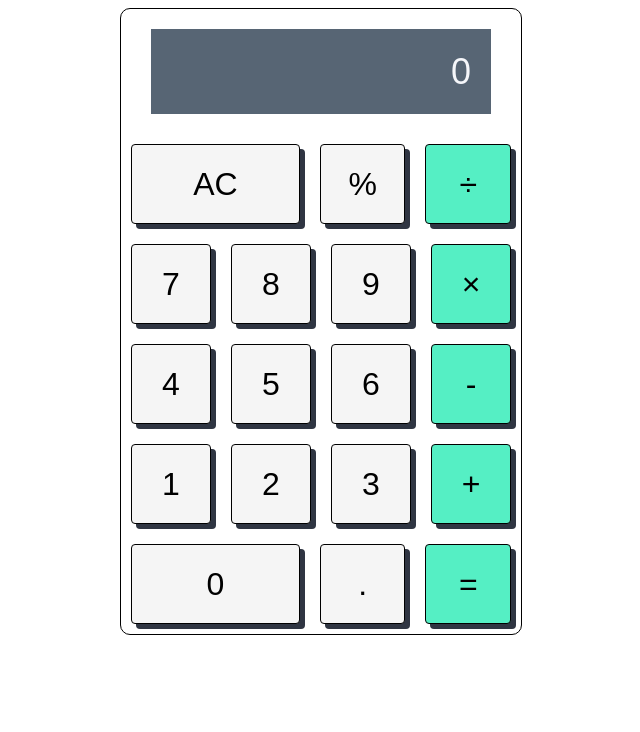
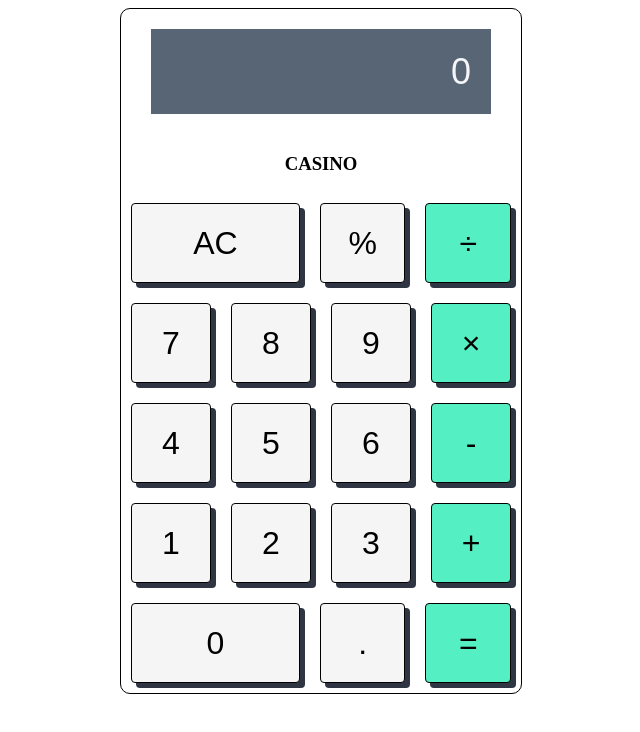
Before and after one commit to capebanget/calc1, a plain HTML site: page index.html in a window 1280 px wide. Shown: the whole page, without its empty margins (319-959 px from the left). Drawn offline with Linux system fonts and the light colour scheme.

Commit message:
Update index.html

```diff
--- a/index.html
+++ b/index.html
@@ -10,6 +10,7 @@
   <body>
     <div class="calculator">
       <input type="text" class="calculator-screen" value="0" disabled />
+      <h3>CASINO</h3>
       <div class="calculator-keys">
         <div class="row">
           <button class="all-clear">AC</button>
```
